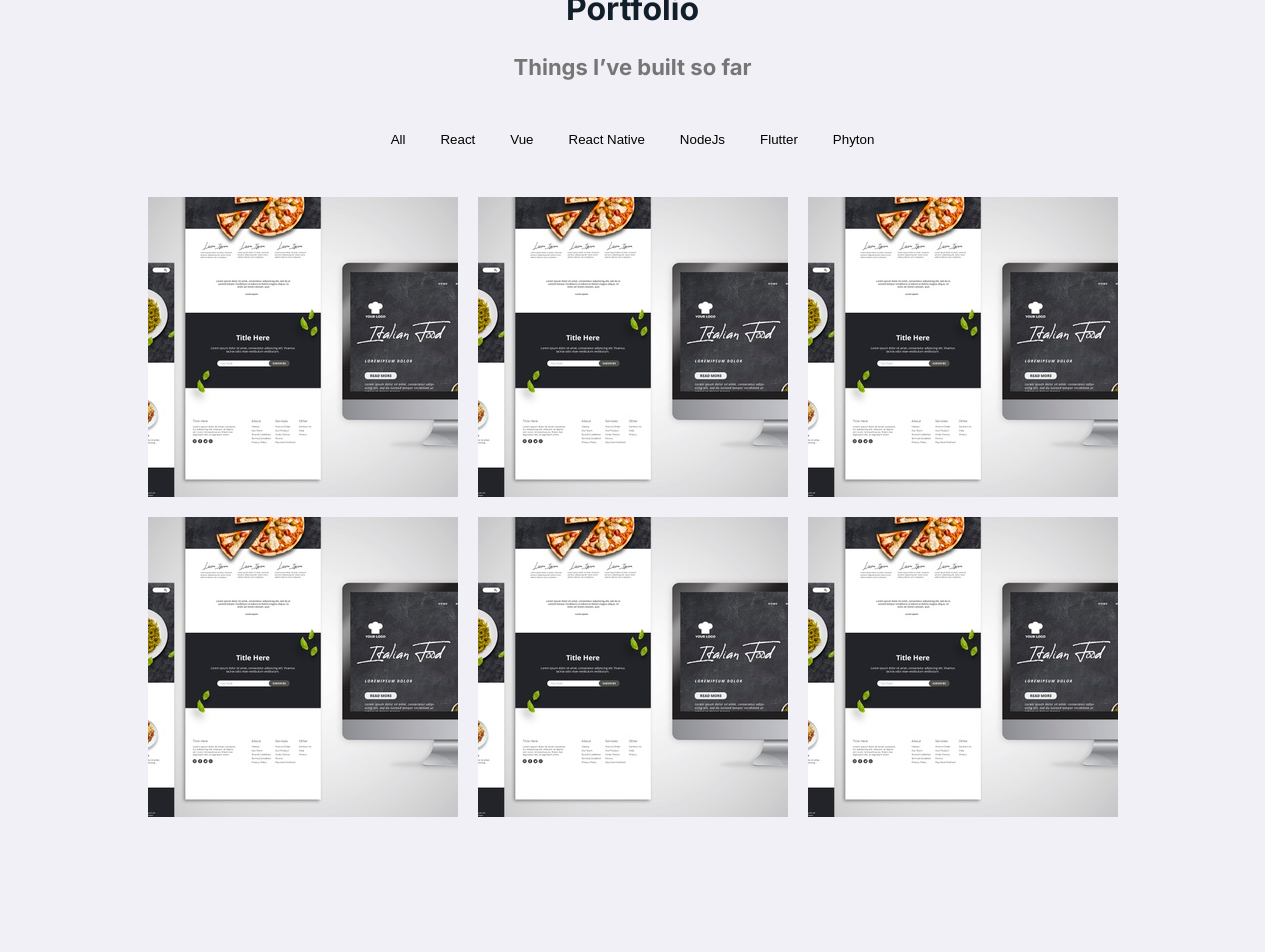
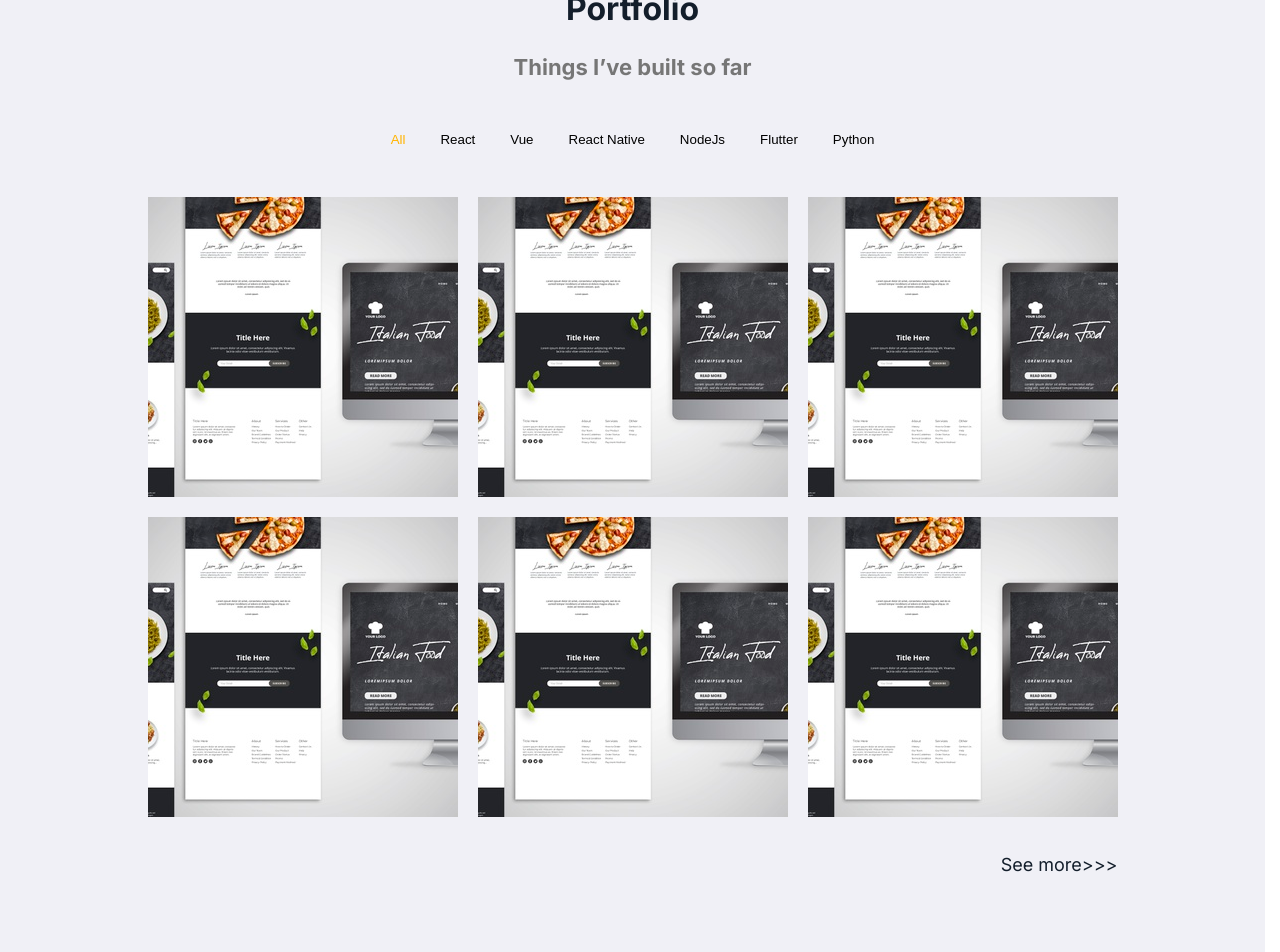
Before and after one commit to endlesscod1ng/porfolio, a React (Vite) app: page / in a window 1280 px wide. Shown: the part 620-1572 px from the top of the page. Built offline with nearby package versions, Linux system fonts and the light colour scheme.

Commit message:
md w/Prtfl

```diff
--- a/src/shared/ui/AppButton/AppButton.tsx
+++ b/src/shared/ui/AppButton/AppButton.tsx
@@ -12,9 +12,11 @@ export const AppButton = ({
   children,
   variant = "clear",
   className,
+  ...otherProps
 }: AppButtonProps) => {
   return (
     <button
+      {...otherProps}
       className={[s.appButton, s[variant], className].filter(Boolean).join(" ")}
     >
       {children}
--- a/src/widgets/Projects/Projects.module.scss
+++ b/src/widgets/Projects/Projects.module.scss
@@ -6,13 +6,42 @@
     gap: 35px;
     margin-bottom: 50px;
   }
+  .activeTab {
+    color: var(--color-accented);
+  }
   .works {
     display: flex;
     justify-content: space-between;
     gap: 20px;
     flex-wrap: wrap;
+    margin-bottom: 35px;
+  }
+  .workContainer {
+    position: relative;
+    cursor: pointer;
+
+    &:hover::before {
+      opacity: 0.7;
+    }
+
+    &::before {
+      transition: opacity var(--transition-delay) linear;
+      position: absolute;
+      content: "";
+      top: 0;
+      left: 0;
+      right: 0;
+      bottom: 0;
+      background: var(--color-accented);
+      opacity: 0;
+    }
   }
   .work {
     width: 310px;
   }
+  .link {
+    display: block;
+    width: fit-content;
+    margin-left: auto;
+  }
 }
--- a/src/widgets/Projects/Projects.tsx
+++ b/src/widgets/Projects/Projects.tsx
@@ -5,6 +5,8 @@ import { AppTitle } from "@/shared/ui/AppTitle/AppTitle";
 import { AppImage } from "@/shared/ui/AppImage/AppImage";
 import Project from "@/shared/assets/img/projects/project.png";
 import { AppText } from "@/shared/ui/AppText/AppText";
+import { useState } from "react";
+import { AppLink } from "@/shared/ui/AppLink/AppLink";
 
 interface ProjectsProps {
   className?: string;
@@ -15,30 +17,47 @@ interface WorkListType {
   alt: string;
   tech: string[];
 }
+type TechStackType =
+  | "All"
+  | "React"
+  | "Vue"
+  | "React Native"
+  | "NodeJs"
+  | "Flutter"
+  | "Python";
+const TechStack: TechStackType[] = [
+  "All",
+  "React",
+  "Vue",
+  "React Native",
+  "NodeJs",
+  "Flutter",
+  "Python",
+];
 const workList: WorkListType[] = [
   {
     title: "Portfolio",
     imgSrc: Project,
     alt: "portfolio",
-    tech: ["React", "Vue", "ReactNative", "NodeJs"],
+    tech: ["React", "Vue", "NodeJs"],
   },
   {
     title: "Article Space",
     imgSrc: Project,
     alt: "article-space",
-    tech: ["React", "Vue", "ReactNative", "NodeJs"],
+    tech: ["React", "Vue", "NodeJs"],
   },
   {
     title: "Todolist",
     imgSrc: Project,
     alt: "todolist",
-    tech: ["React", "Vue", "ReactNative", "NodeJs"],
+    tech: ["React", "Vue", "NodeJs"],
   },
   {
     title: "Weather",
     imgSrc: Project,
     alt: "weather",
-    tech: ["ReactNative"],
+    tech: ["React Native"],
   },
   {
     title: "Todo",
@@ -55,26 +74,34 @@ const workList: WorkListType[] = [
 ];
 
 export const Projects = ({ className }: ProjectsProps) => {
+  const [activeTab, setActiveTab] = useState<TechStackType>("All");
   return (
     <Container className={[s.projects, className].filter(Boolean).join(" ")}>
       <AppTitle>Portfolio</AppTitle>
       <AppText fontSize="l">Things I’ve built so far</AppText>
+
       <div className={`${s.tabs}`}>
-        {[
-          "All",
-          "React",
-          "Vue",
-          "React Native",
-          "NodeJs",
-          "Flutter",
-          "Phyton",
-        ].map((p) => (
-          <AppButton key={p}>{p}</AppButton>
+        {TechStack.map((p) => (
+          <AppButton
+            key={p}
+            onClick={() => {
+              console.log("p", p);
+              setActiveTab(p);
+            }}
+            className={[activeTab === p && s.activeTab]
+              .filter(Boolean)
+              .join(" ")}
+          >
+            {p}
+          </AppButton>
         ))}
       </div>
+
       <div className={`${s.works}`}>
-        {workList.map(({ title, imgSrc, alt }) => (
-          <div key={title}>
+        {workList
+          .filter((w) => activeTab === "All" || w.tech.includes(activeTab))
+          .map(({ title, imgSrc, alt }) => (
+            <div className={`${s.workContainer}`} key={title}>
               <AppImage
                 className={`${s.work}`}
                 alt={alt}
@@ -83,6 +110,12 @@ export const Projects = ({ className }: ProjectsProps) => {
             </div>
           ))}
       </div>
+      <AppLink
+        className={`${s.link}`}
+        to={"projects"}
+      >
+        {"See more>>>"}
+      </AppLink>
     </Container>
   );
 };
```
Lines whose indentation alone changed are shown as unchanged.
